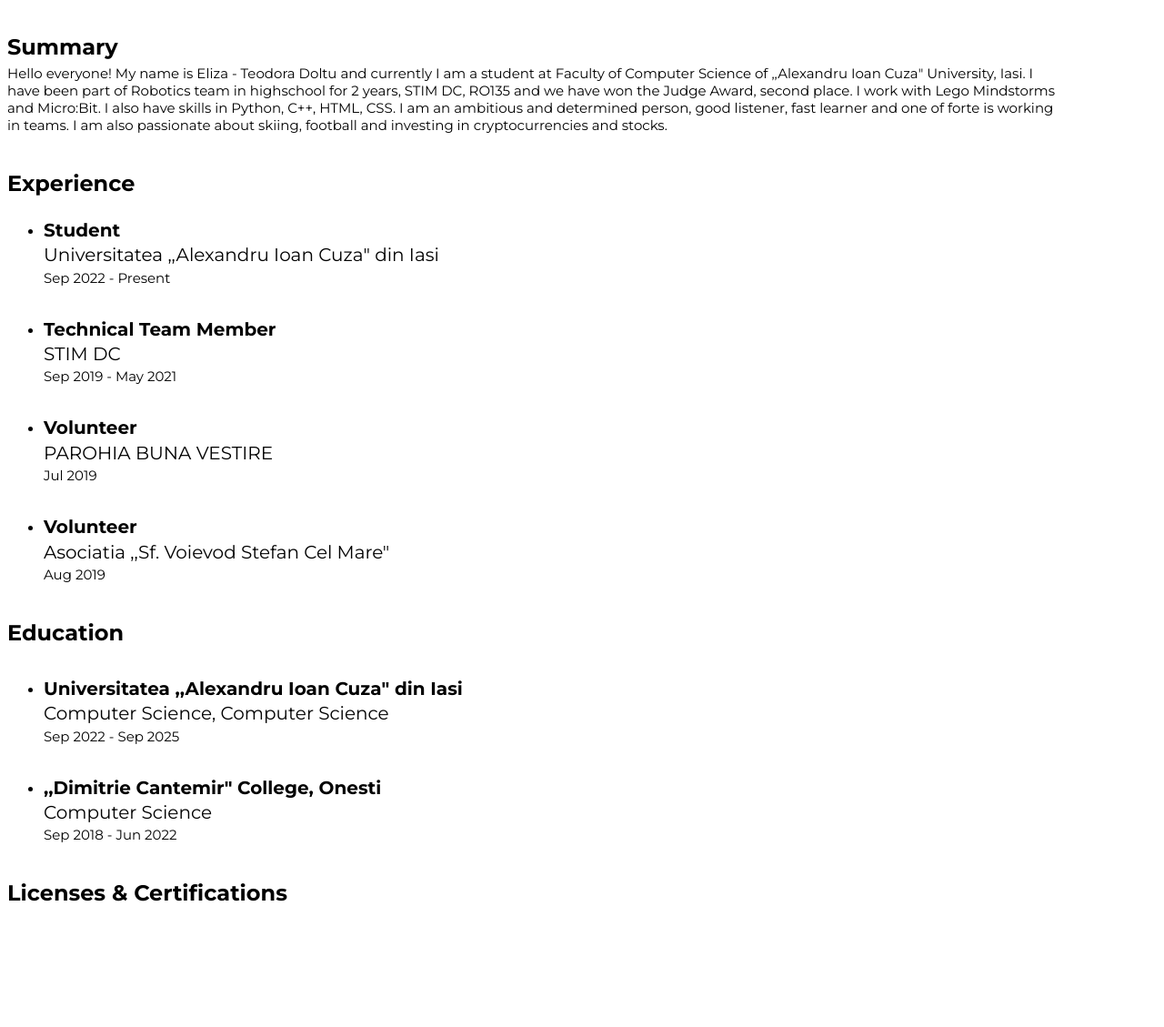
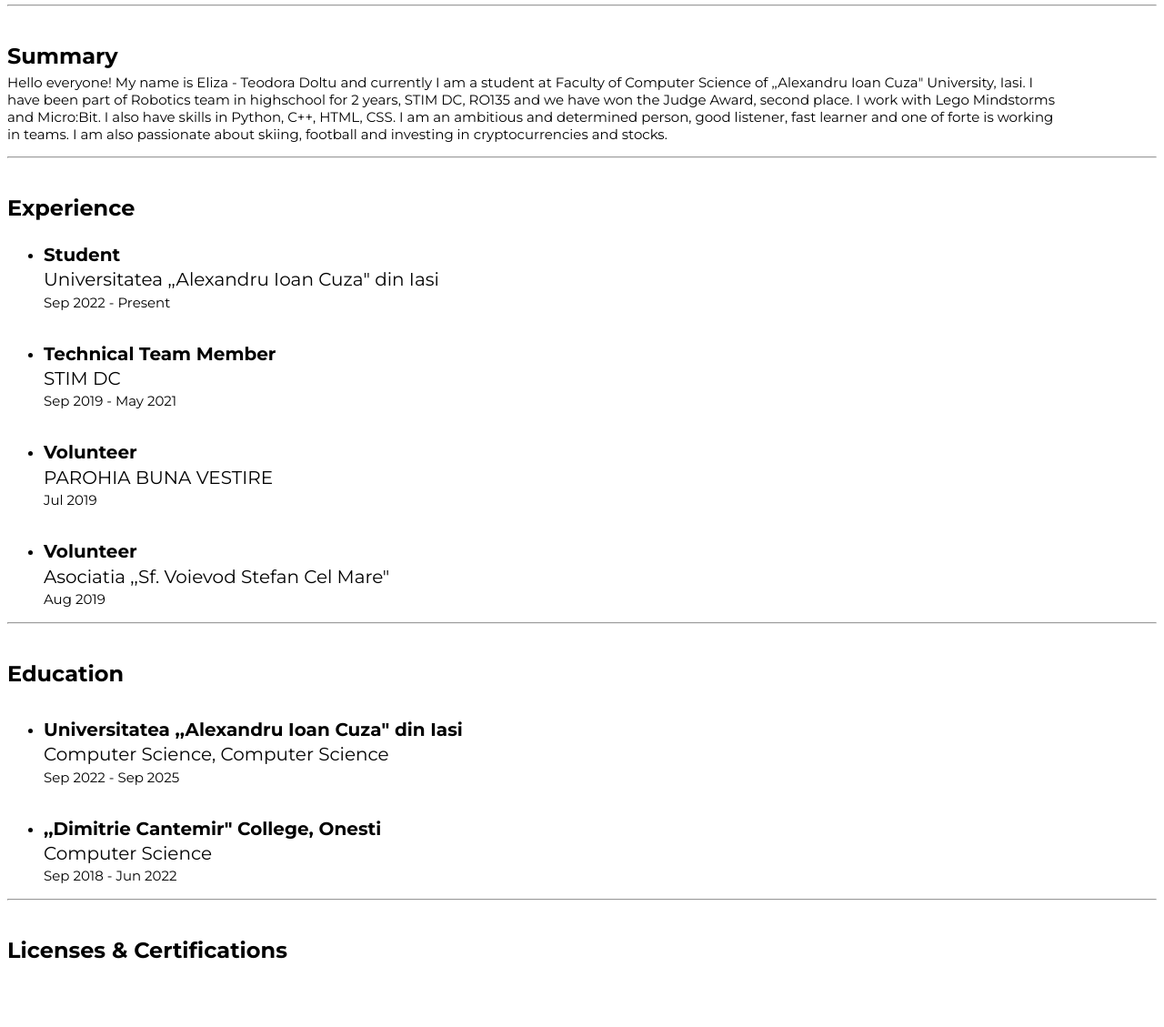
Before and after one commit to elizadoltu/my-website, a plain HTML site: page index.html in a window 1280 px wide. Shown: the part 166-1295 px from the top of the page at 91% size. Drawn offline with Linux system fonts and the light colour scheme; files whose address does not match are found by name.

Commit message:
Update index.html

```diff
--- a/index.html
+++ b/index.html
@@ -31,6 +31,7 @@
             </div>
         </div>
         <!-- Summary -->
+        <hr>
         <div class="summary">
             <h2 class="summary-title"> Summary </h2>
             <p class="about-me-info"> Hello everyone! My name is Eliza - Teodora Doltu and currently I am a student at Faculty of Computer Science
@@ -40,6 +41,7 @@
             of forte is working in teams. I am also passionate about skiing, football and investing in cryptocurrencies and
             stocks.</p>
         </div>
+        <hr>
         <!-- Experience -->
         <div class="experience">
             <h2> Experience </h2>
@@ -72,6 +74,8 @@
                 </li>
             </ul>
         </div>
+        <hr>
+        <!-- Education -->
         <div class=" education ">
             <h2> Education </h2>
             <ul class="education-list">
@@ -91,6 +95,8 @@
                 </li>
             </ul>
         </div>
+        <hr>
+        <!-- Licenses & Certifications -->
         <div class="licenses-certifications">
             <h2> Licenses & Certifications </h2>
             <ul class="licenses-certifications-list">
@@ -102,6 +108,8 @@
                 </li>
             </ul>
         </div>
+        <hr>
+        <!-- Skills -->
         <div class="skills">
             <h2> Skills </h2>
             <ul class="skills-list">
```
